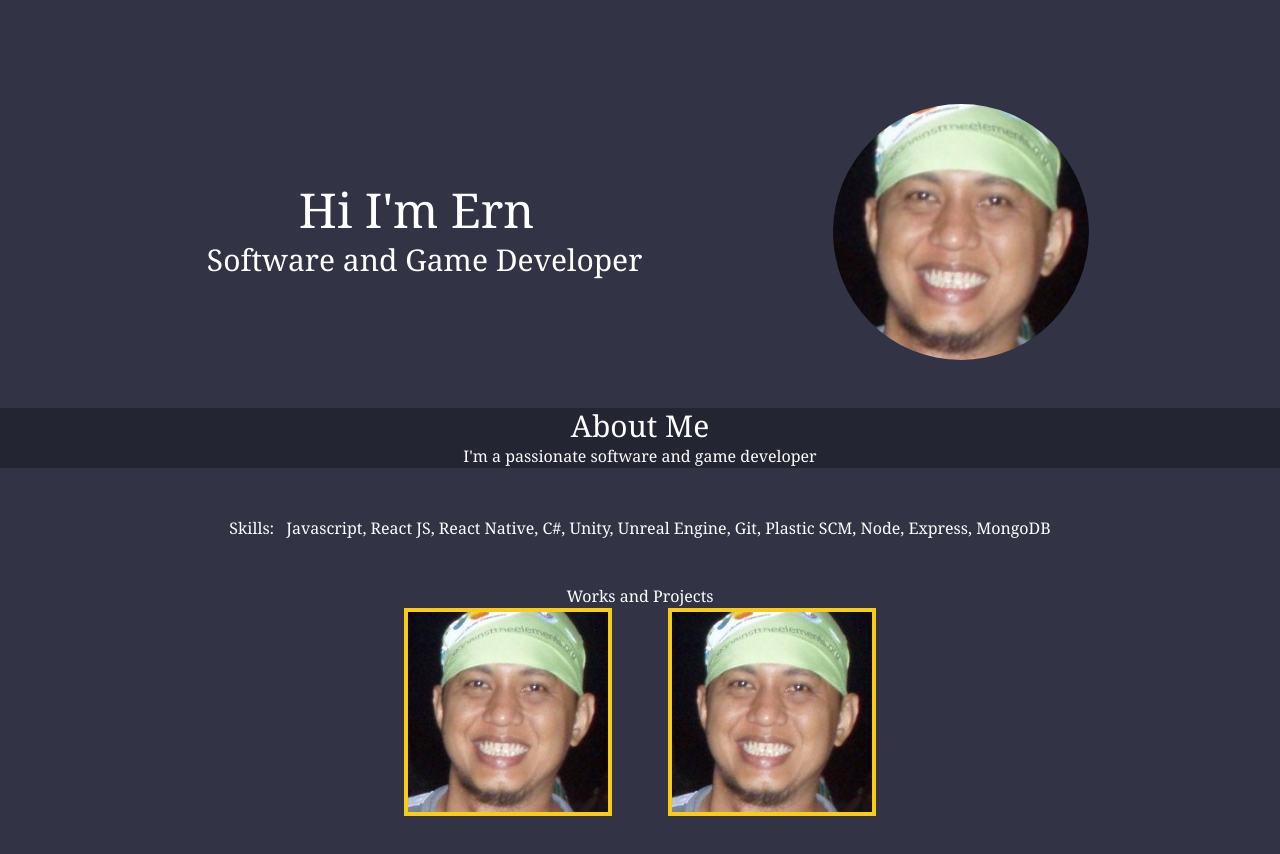
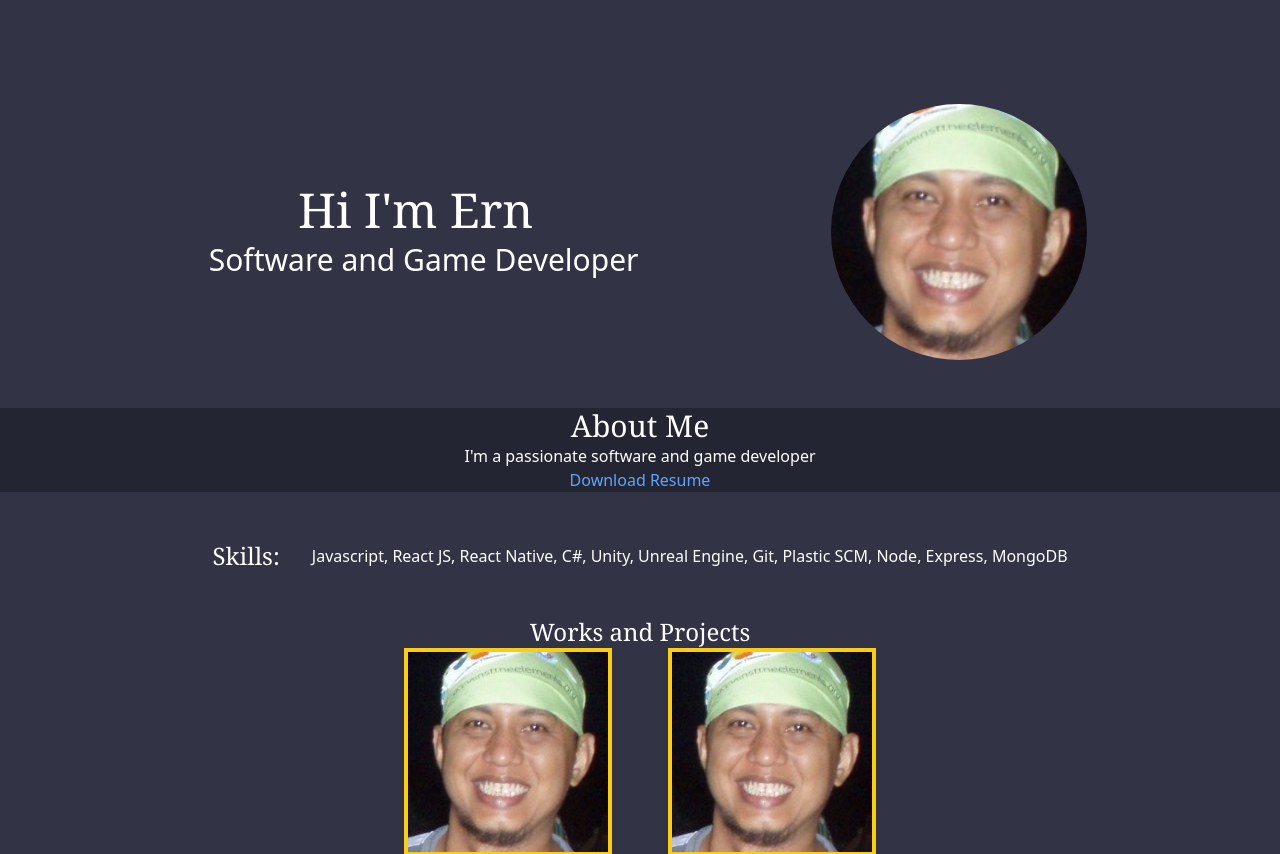
Before and after one commit to yurigligoric/ernportfolio, a React (Vite) app: page / in a window 1280 px wide. Shown: the top 854 px of the page. Built offline with nearby package versions, Linux system fonts and the light colour scheme.

Commit message:
font formatting

```diff
--- a/src/pages/Home.jsx
+++ b/src/pages/Home.jsx
@@ -4,11 +4,11 @@ import image from '../assets/ernbanawa.jpg'
 
 function Home() {
   return (
-    <div className='flex flex-col custom-bg-color text-white w-full h-full pt-16 font-serif'>
+    <div className='flex flex-col custom-bg-color text-white w-full h-full pt-16'>
         <div className='flex flex-1 flex-col lg:flex-row justify-evenly' >
             <div className='flex mt-10 items-center justify-center flex-col'>
-                <h1 className='text-5xl mb-2 font-serif'>Hi I&apos;m Ern</h1>
-                <h1 className='text-2xl ml-4 lg:text-3xl font-serif'>Software and Game Developer</h1>
+                <h1 className='text-5xl mb-2 font-serif '>Hi I&apos;m Ern</h1>
+                <h1 className='text-2xl ml-4 lg:text-3xl'>Software and Game Developer</h1>
             </div>
             <div className='flex items-center justify-center'>
                 <img src={image} className='mt-10 rounded-full w-48 h-48 sm:w-64 sm:h-64'/>
@@ -20,17 +20,21 @@ function Home() {
                 <h1 className='text-3xl font-serif'>About Me</h1>
 
             </div>
-            <div>
+            <div className='flex flex-col content-center justify-center'>
                 <p>I&apos;m a passionate software and game developer</p>
-
+                <div className='flex justify-center content-center text-blue-400'>
+                    <a href="../assets/CV_Ernesto BanawaJr.doc" download="ErnBanawaResume.doc">
+                        Download Resume
+                    </a>
+                </div>
             </div>
         </div>
-        <div id="skills" className='items-center justify-center flex flex-row mt-12'>
-            <h1 className='mr-3'>Skills:  </h1>
-            <p>Javascript, React JS, React Native, C#, Unity, Unreal Engine, Git, Plastic SCM, Node, Express, MongoDB</p>
+        <div id="skills" className='items-center justify-center flex flex-col lg:flex-row mt-12'>
+            <h1 className='mr-3 font-serif text-2xl'>Skills:  </h1>
+            <p className='flex items-center justify-center ml-5'>Javascript, React JS, React Native, C#, Unity, Unreal Engine, Git, Plastic SCM, Node, Express, MongoDB</p>
         </div>
         <div id='works' className='justify-center flex flex-col items-center mt-11'>
-            <h1>Works and Projects</h1>
+            <h1 className='text-2xl font-serif'>Works and Projects</h1>
             <div className='flex flex-col lg:flex-row justify-evenly mb-10'>
                 <div className='ml-7 mr-7'>
                     <img src={image} className='border-solid border-yellow-400 border-4'/>
@@ -49,9 +53,7 @@ function Home() {
             </div>
         </div>
 
-        <a href="../assets/CV_Ernesto BanawaJr.doc" download="ErnBanawaResume.doc">
-        Download Resume
-      </a>
+
     </div>
 
 
```
